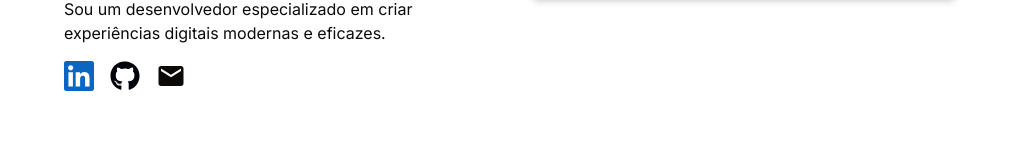
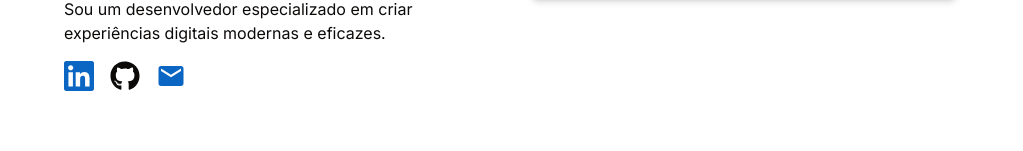
Before and after one commit to dario-souza/portfolio, a Next.js app: page / in a window 1280 px wide. Shown: the part 504-655 px from the top of the page, without its empty margins (128-1151 px from the left). Built offline with nearby package versions, Linux system fonts and the light colour scheme.

Commit message:
chore: update avatar da página sobre

```diff
--- a/src/app/(pages)/about/page.tsx
+++ b/src/app/(pages)/about/page.tsx
@@ -12,7 +12,7 @@ const AboutPage = () => {
   return (
     <Section className='grid grid-cols-1 sm:grid-cols-3 gap-2 sm:gap-x-8'>
       <div className='mb-8'>
-        <Image className='rounded-full shadow-md mx-auto' src="https://github.com/sh4kaa.png" alt='Dario-foto' width={460} height={460} sizes="(max-width: 600px) 100vw, 60vw" priority />
+        <Image className='rounded-full shadow-md mx-auto' src="https://github.com/dario-souza.png" alt='Dario-foto' width={460} height={460} sizes="(max-width: 600px) 100vw, 60vw" priority />
         <Paragraph className='mt-4 italic text-center text-xs font-thin'>Programação por paixão, dinheiro é consequência, e pagando bem, que mal tem rs</Paragraph>
       </div>
       <div className='sm:col-span-2 relative about'>
--- a/src/components/home/section-left.tsx
+++ b/src/components/home/section-left.tsx
@@ -24,10 +24,10 @@ export const SectionLeft = () => {
           <SiLinkedin color="#0A66C2" size={30} />
         </Link>
         <Link href='https://github.com/dario-souza' target='_blank'>
-          <FaGithub color="#010409" size={30} />
+          <FaGithub size={30} />
         </Link>
         <Link href='/contact'>
-          <MdEmail size={30} />
+          <MdEmail className="text-[#0A66C2] dark:text-white" size={30} />
         </Link>
       </div>
     </div>
```
